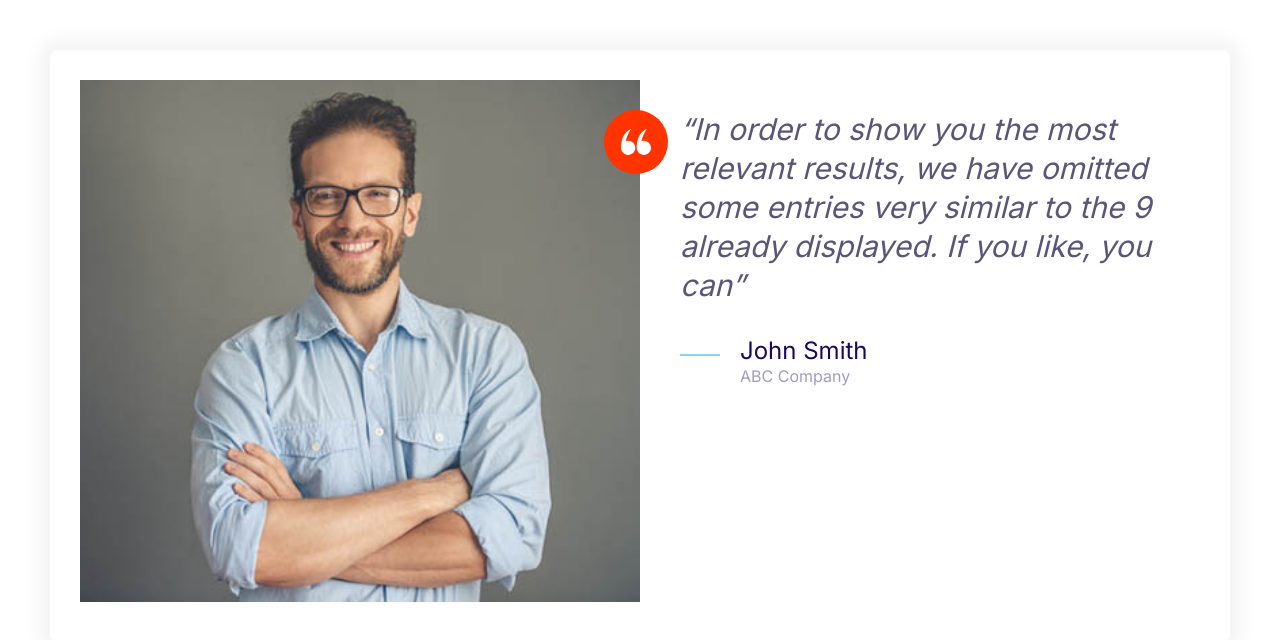
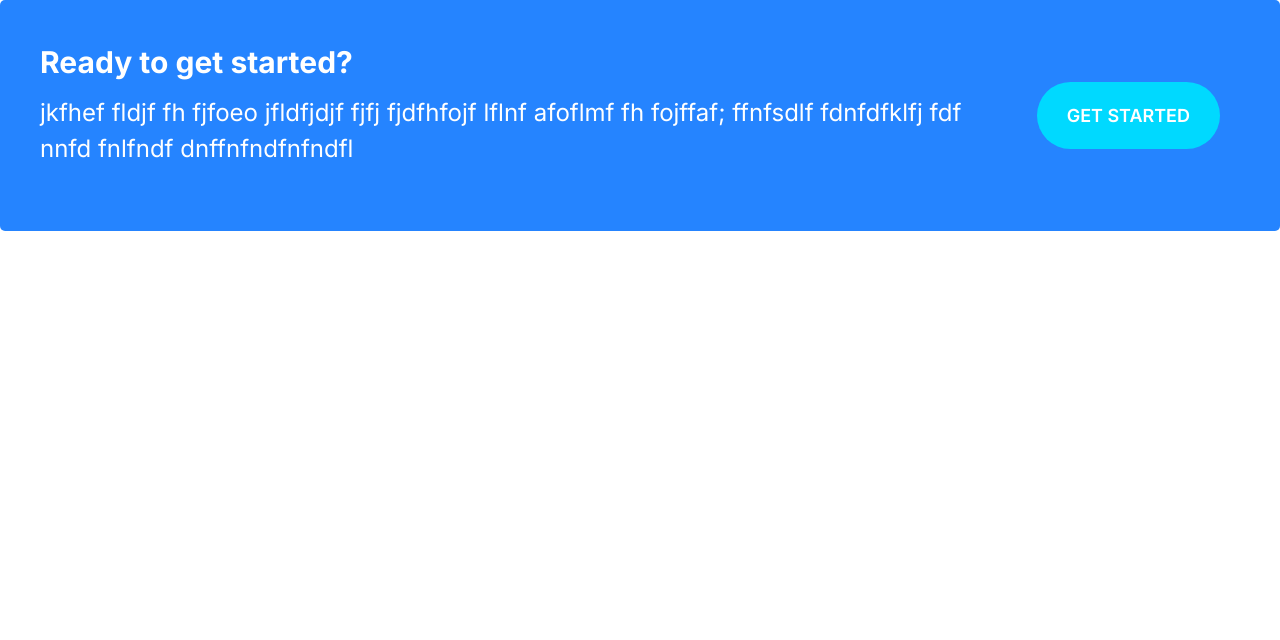
Before and after one commit to aman13e/aman13e.github.io, a plain HTML site: page index.html in a window 1280 px wide. Drawn offline with Linux system fonts and the light colour scheme.

Commit message:
callouts.

```diff
--- a/css/style.css
+++ b/css/style.css
@@ -182,6 +182,9 @@ font-size: 2rem;
     padding: 2rem 3rem;
     text-transform: uppercase;
     white-space: nowrap;
+}
+.btn--streched{
+    padding: auto 6rem;
 }
 .btn--primary{
 background: var(--color-primary);
@@ -439,3 +442,37 @@ content: open-quote;
         margin-left:6rem;
     }
  }
+/*callouts*/
+.callout{
+    padding: 4rem;
+    border-radius: 5px;
+}
+.callout--primary{
+    background: var(--color-primary);
+    color: #fff;
+}
+.callout--heading{
+  color: #fff;
+  margin-top: 0;
+  font-size: 3rem;
+}
+.callout .btn{
+    justify-self: center;
+    align-self: center;
+
+}
+.callout--content{
+text-align: center;
+}
+@media screen and (min-width:768px) {
+   .callout--content{
+    text-align: left;
+   }
+   .callout .btn{
+    justify-self: start;
+    margin: 0 2rem;
+   }
+   .callout .grid--1x2{
+    grid-template-columns: 1fr auto;
+   }
+}
--- a/index.html
+++ b/index.html
@@ -12,37 +12,15 @@
 
     <title>Ma Proffesional Website</title>
 </head>
-<body style="padding: 5rem">
- <div class="card testimonial">
-    <div class="grid grid--1x2">
-        <div class="testimonial__image">
-            <img  class="testimonial__img"
-            src="images/testimonial.jpg"
-            alt="A happy smiling customer">
-            <span class="icon-container icon-container--accent">
-                <svg class="icon icon--white icon--small">
-                    <use xlink:href="images/sprite.svg#quotes"></use>
-            </span>
+<body>
+    <div class="callout callout--primary">
+        <div class="grid grid--1x2">
+            <div class="callout--content">
+                <h2 class="callout--heading">Ready to get started?</h2>
+                <p>jkfhef fldjf fh fjfoeo jfldfjdjf fjfj fjdfhfojf lflnf afoflmf fh fojffaf; ffnfsdlf fdnfdfklfj fdf nnfd fnlfndf dnffnfndfnfndfl</p>
+            </div>
+        <a href="#" class="btn btn--secondary btn--streched">Get started</a>
         </div>
-        <blockquote class="quote">
-            <p class="quote__text">In order to show you the most relevant results, we have omitted some entries very similar to the 9 already displayed.
-                If you like, you can</p>
-        <footer>
-            <div class="media">
-                <div class="media__image">
-
-                        <svg class="icon icon--primary quote__line">
-                            <use xlink:href="images/sprite.svg#line"></use>
-
-                </div>
-                <div class="media__body">
-                    <h3 class="media__title quote__author">John Smith</h3>
-                <p class="quote__organization">ABC Company</p>
-                </div>
-            </div>
-        </footer>
-        </blockquote>
- </div>
- </div>
+    </div>
 </body>
 </html
```
Also changed, not shown: css/components/testimonial.html (+1 -0 lines).
